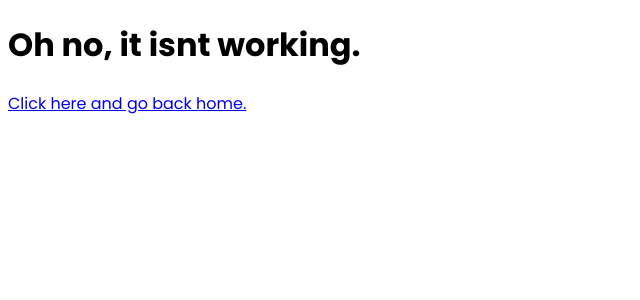
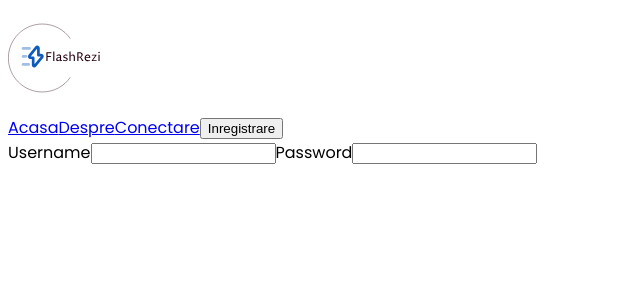
Before and after one commit to vladius9512/FlashCards, a React (Vite) app: page /login in a window 1280 px wide. Shown: the top 300 px of the page, without its empty margins (0-640 px from the left). Built offline with nearby package versions, Linux system fonts and the light colour scheme.

Commit message:
Created a login component and fixed some paths for the routes

```diff
--- a/src/App.jsx
+++ b/src/App.jsx
@@ -17,7 +17,6 @@ function App() {
     ]);
     return (
         <>
-            <Link to="about">Despre</Link>
             <Navigation></Navigation>
             <FlashCard cardInformations={cardInfo[0]}></FlashCard>
             <FrequentQuestions></FrequentQuestions>
--- a/src/components/About.jsx
+++ b/src/components/About.jsx
@@ -1,10 +1,12 @@
 import { useParams } from "react-router-dom";
+import More from "./More";
+import DefaultPg from "./DefaultPg";
 const About = () => {
     const { name } = useParams();
     return (
         <>
             <h1>You made it here! Work still in progress.</h1>
-            {name === "more" ? <More /> : <Default />}
+            {name === "more" ? <More /> : <DefaultPg />}
         </>
     );
 };
--- /dev/null
+++ b/src/components/Login.jsx
@@ -0,0 +1,14 @@
+import Navigation from "./Navigation";
+const Login = () => {
+    return (
+        <>
+            <Navigation></Navigation>
+            <label htmlFor="username">Username</label>
+            <input type="text" htmlFor="username" />
+            <label htmlFor="password">Password</label>
+            <input type="password" htmlFor="password" />
+        </>
+    );
+};
+
+export default Login;
--- a/src/components/Navigation.jsx
+++ b/src/components/Navigation.jsx
@@ -1,3 +1,5 @@
+import { Link } from "react-router-dom";
+
 function Navigation() {
     return (
         <nav>
@@ -55,9 +57,9 @@ function Navigation() {
                 </svg>
             </div>
             <div className="menu-container">
-                <button>Acasa</button>
-                <button>Despre</button>
-                <button>Conectare</button>
+                <Link to="/">Acasa</Link>
+                <Link to="about">Despre</Link>
+                <Link to="login">Conectare</Link>
                 <button>Inregistrare</button>
             </div>
         </nav>
```
Also changed, not shown: src/components/Router.jsx (+6 -1 lines).
